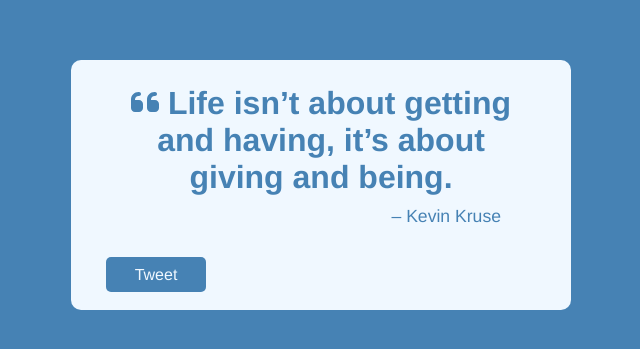
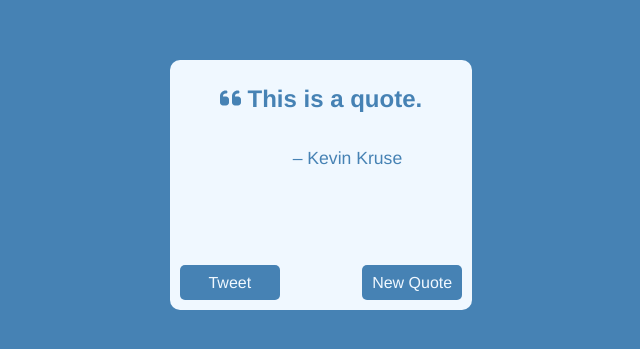
Before and after one commit to CKDoesStuff/random-quote-machine, a React (Create React App) app: page / in a window 1280 px wide. Shown: the part 215-564 px from the top of the page, without its empty margins (319-959 px from the left). Built offline with nearby package versions, Linux system fonts and the light colour scheme.

Commit message:
CSS is my new least favorite thing to work with

```diff
--- /dev/null
+++ b/jsconfig.json
@@ -0,0 +1,6 @@
+{
+    "compilerOptions": {
+        "baseUrl": "src"
+    },
+    "include": ["src"]
+}
--- a/package.json
+++ b/package.json
@@ -9,6 +9,7 @@
     "@testing-library/jest-dom": "^5.17.0",
     "@testing-library/react": "^13.4.0",
     "@testing-library/user-event": "^13.5.0",
+    "jquery": "^3.7.1",
     "react": "^18.2.0",
     "react-dom": "^18.2.0",
     "react-scripts": "5.0.1",
--- a/src/components/QuoteWrapper.css
+++ b/src/components/QuoteWrapper.css
@@ -1,16 +1,16 @@
 .wrapper {
     background-color: aliceblue;
-    width: 500px;
     height: 250px;
     border-radius: 10px;
     color: steelblue;
+    display: table;
 }
 
 .quote {
-    font-size: 2em;
+    font-size: 1.5em;
     font-weight: bold;
+    height: auto;
     padding: 25px 50px;
-    padding-bottom: 0;
 }
 
 .author {
@@ -19,16 +19,20 @@
     text-align: right;
 }
 
-.tweet {
+.tweet, .new-quote{
     background-color: steelblue;
     color: aliceblue;
     width: 100px;
     height: 35px;
     border-radius: 5px;
-    margin: 20px 35px;
 }
 
-.tweet a {
+.tweet:hover, .new-quote:hover {
+    background-color: rgb(69, 69, 230);
+    cursor: pointer;
+}
+
+.tweet a, .new-quote p {
     color: aliceblue;
     text-decoration: none;
     display: flex;
@@ -36,4 +40,23 @@
     align-items: center;
     height: 100%;
     width: 100%;
+    user-select: none;
 }
+
+.tweet {
+    float: left;
+    margin: 10px;
+}
+
+.new-quote {
+    float: right;
+    margin: 10px;
+}
+
+.buttons {
+    display: table-footer-group;
+}
+
+.buttons * {
+    display: inline-block;
+}
--- a/src/components/QuoteWrapper.js
+++ b/src/components/QuoteWrapper.js
@@ -1,16 +1,56 @@
 import React from 'react';
 import './QuoteWrapper.css';
+import $ from 'jquery';
 import { FontAwesomeIcon } from '@fortawesome/react-fontawesome';
 import { faQuoteLeft } from '@fortawesome/free-solid-svg-icons';
+
+
+const Quote = (props) => {
+    return (
+        <div id='text' className='quote'>
+            <FontAwesomeIcon icon={faQuoteLeft} className='fa' /> {props.quote}
+        </div>
+    );
+}
+
+const Author = (props) => {
+    return (
+        <div id='author' className='author'>
+            {'\u2013 ' + props.author}
+        </div>
+    );
+}
+
+const ButtonsContainer = (props) => {
+
+}
 
 class QuoteWrapper extends React.Component {
     constructor(props) {
         super(props);
         this.state = {
-            quote: 'Life isn’t about getting and having, it’s about giving and being.',
+            quote: 'This is a quote.',
             author: 'Kevin Kruse'
         }
         this.parseURI = this.parseURI.bind(this);
+        this.getQuote = this.getQuote.bind(this);
+    }
+
+    getQuote() {
+        let quoteData;
+        $.ajax({
+            async: false,
+            type: 'GET',
+            url: 'https://gist.githubusercontent.com/camperbot/5a022b72e96c4c9585c32bf6a75f62d9/raw/e3c6895ce42069f0ee7e991229064f167fe8ccdc/quotes.json',
+            dataType: 'json',
+            success: function(data) {
+                quoteData = data.quotes[Math.floor(Math.random() * data.quotes.length)]
+            }
+        })
+        this.setState({
+            quote: quoteData.quote,
+            author: quoteData.author
+        })
     }
 
     parseURI(quote) {
@@ -19,20 +59,16 @@ class QuoteWrapper extends React.Component {
     render() {
         return (
             <div id='quote-box' className='wrapper'>
-                <div id='text' className='quote'>
-                    <FontAwesomeIcon icon={faQuoteLeft} className='fa' /> {this.state.quote}
-                </div>
-                <div id='author' className='author'>
-                    { '\u2013 ' + this.state.author}
-                </div>
+                <Quote quote={this.state.quote} />
+                <Author author={this.state.author} />
                 <div className='buttons'>
                     <div className='tweet'>
                         <a id='tweet-quote' rel='noreferrer' href={`https://www.twitter.com/intent/tweet?text=%22${this.parseURI(this.state.quote)}%22%20%2D${this.parseURI(this.state.author)}`} target='_blank'>
                             <div className='link'>Tweet</div>
                         </a>
                     </div>
-                    <div id='new-quote' className='new-quote'>
-
+                    <div id='new-quote' className='new-quote' onClick={this.getQuote}>
+                        <p>New Quote</p>
                     </div>
                 </div>
             </div>
```
Also changed, not shown: 1 other file (tests, documents, lock files or other folders).
